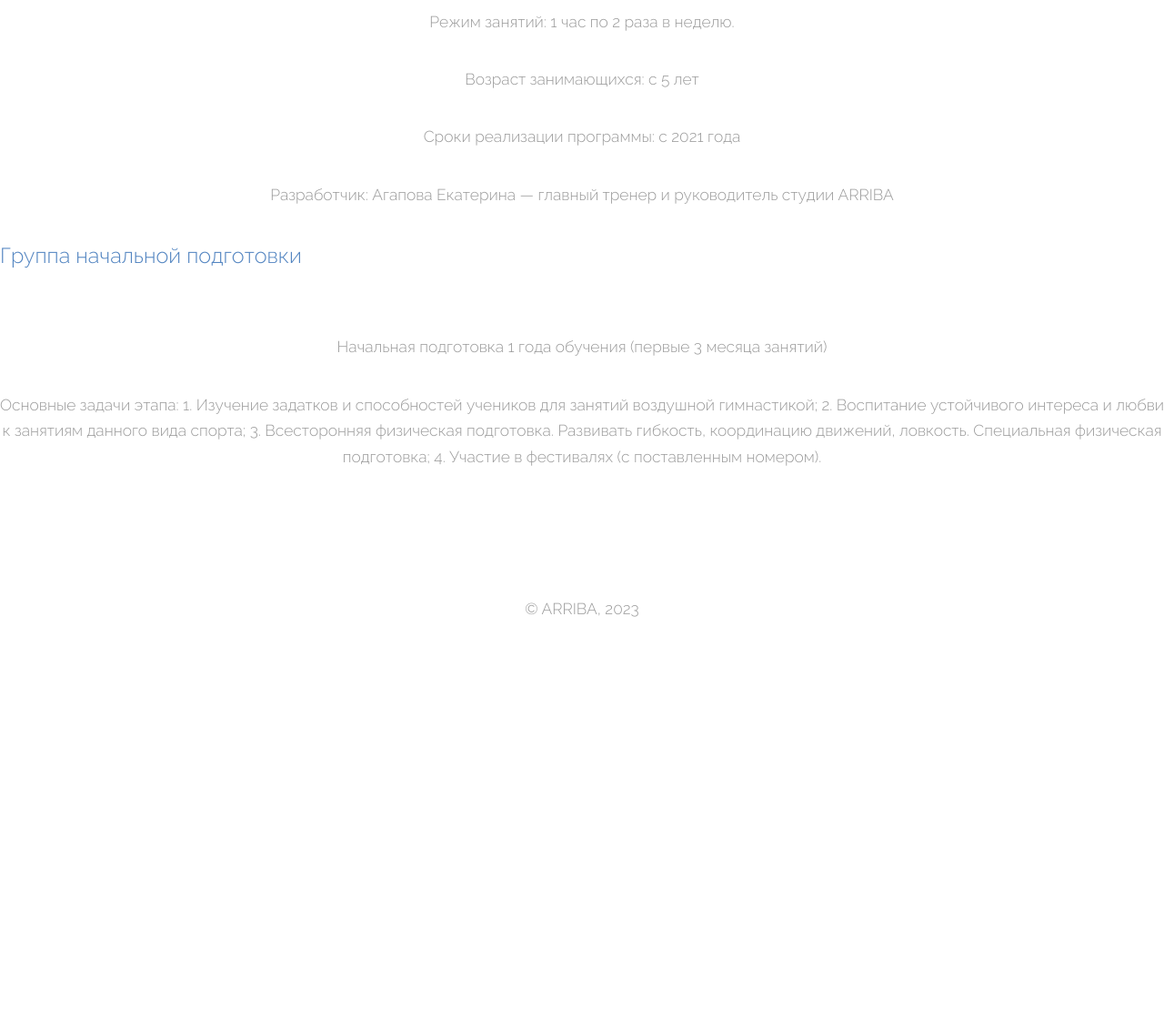
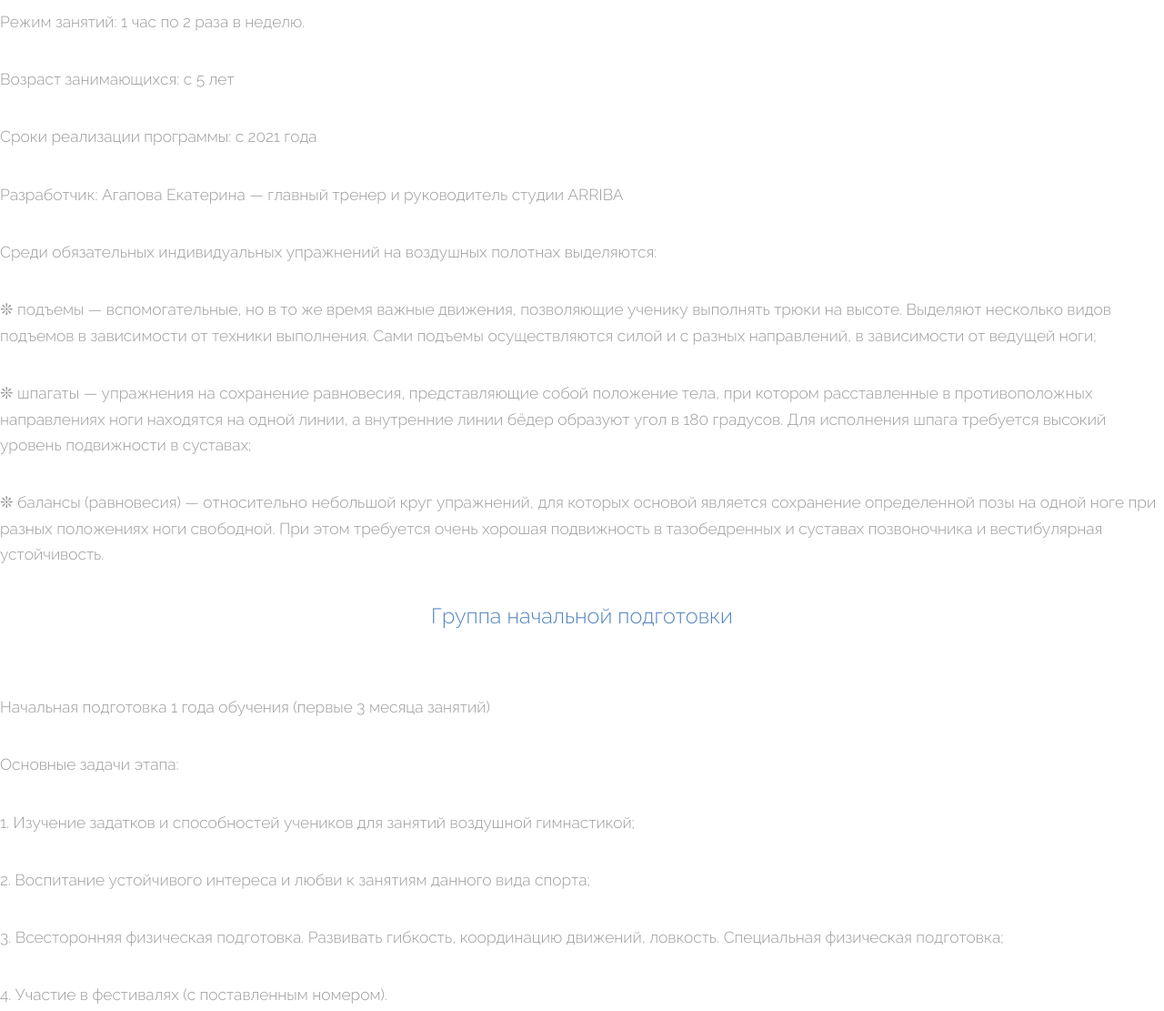
Before and after one commit to lsolovyeva/standards-silks-and-hoop, a plain HTML site: page index.html in a window 1280 px wide. Shown: the part 1380-2491 px from the top of the page at 91% size. Before the commit the page ends 2098 px from the top, so only its background shows below. Drawn offline with Linux system fonts and the light colour scheme.

Commit message:
Update index.html

```diff
--- a/index.html
+++ b/index.html
@@ -84,20 +84,23 @@
 <!-- Three -->
 			</br>
 			<h2 style="text-align: center;">Программа нормативов</h2>
-	    		<p style="text-align: center;">Режим занятий: 1 час по 2 раза в неделю.</p>
-	    		<p style="text-align: center;">Возраст занимающихся: с 5 лет</p>
-	    		<p style="text-align: center;">Сроки реализации программы: с 2021 года</p>
-	    		<p style="text-align: center;">Разработчик: Агапова Екатерина — главный тренер и руководитель студии ARRIBA</p>
+	    		<p>Режим занятий: 1 час по 2 раза в неделю.</p>
+	    		<p>Возраст занимающихся: с 5 лет</p>
+	    		<p>Сроки реализации программы: с 2021 года</p>
+	    		<p>Разработчик: Агапова Екатерина — главный тренер и руководитель студии ARRIBA</p>
+	    	    	<p>Среди обязательных индивидуальных упражнений на воздушных полотнах выделяются:</p>
+	    		<p>❊ подъемы — вспомогательные, но в то же время важные движения, позволяющие ученику выполнять трюки на высоте. Выделяют несколько видов подъемов в зависимости от техники выполнения. Сами подъемы осуществляются силой и с разных направлений, в зависимости от ведущей ноги;</p>
+	    		<p>❊ шпагаты — упражнения на сохранение равновесия, представляющие собой положение тела, при котором расставленные в противоположных направлениях ноги находятся на одной линии, а внутренние линии бёдер образуют угол в 180 градусов. Для исполнения шпага требуется высокий уровень подвижности в суставах;</p>
+	    		<p>❊ балансы (равновесия) — относительно небольшой круг упражнений, для которых основой является сохранение определенной позы на одной ноге при разных положениях ноги свободной. При этом требуется очень хорошая подвижность в тазобедренных и суставах позвоночника и вестибулярная устойчивость.</p>
 	    		<header>
-				<h3>Группа начальной подготовки</h3>
+				<h3 style="text-align: center;">Группа начальной подготовки</h3>
 			</header>
-			<p style="text-align: center;">Начальная подготовка 1 года обучения (первые 3 месяца занятий)</p>
-			<p style="text-align: center;">Основные задачи этапа:
-1. Изучение задатков и способностей учеников для занятий воздушной гимнастикой;
-2. Воспитание устойчивого интереса и любви к занятиям данного вида спорта;
-3. Всесторонняя физическая подготовка. Развивать гибкость, координацию движений, ловкость. Специальная физическая подготовка;
-4. Участие в фестивалях (с поставленным номером).
-</p>
+			<p>Начальная подготовка 1 года обучения (первые 3 месяца занятий)</p>
+			<p>Основные задачи этапа:</p>
+			<p>1. Изучение задатков и способностей учеников для занятий воздушной гимнастикой;</p>
+			<p>2. Воспитание устойчивого интереса и любви к занятиям данного вида спорта;</p>
+			<p>3. Всесторонняя физическая подготовка. Развивать гибкость, координацию движений, ловкость. Специальная физическая подготовка;</p>
+			<p>4. Участие в фестивалях (с поставленным номером).</p>
 		</div>
 	</section>
 
```
